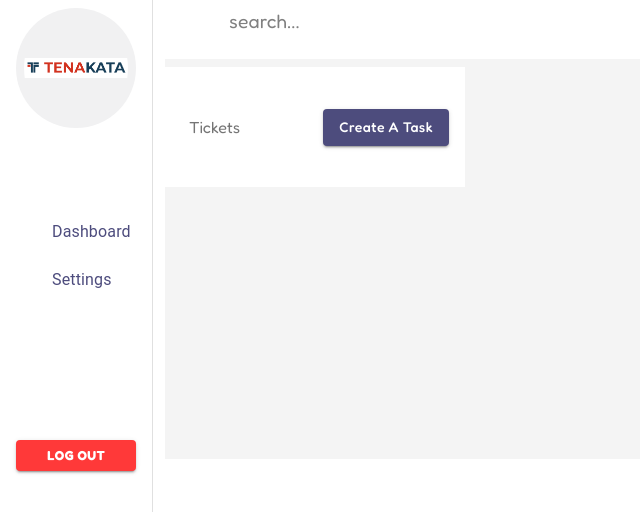
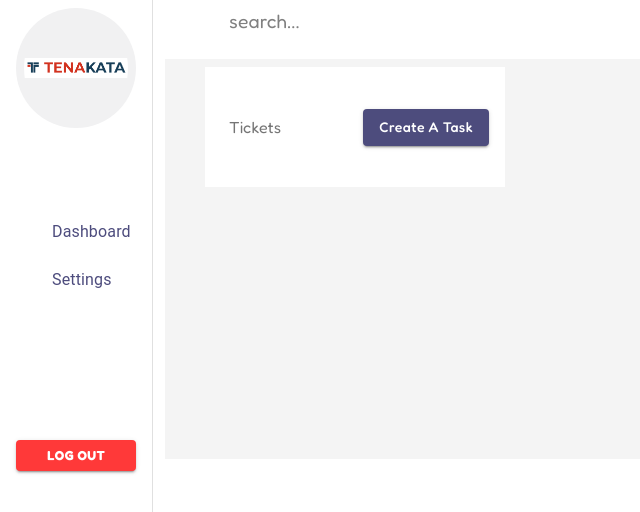
Before and after one commit to Naominm/ticket-management-system-frontend, a React (Vite) app: page /home in a window 1280 px wide. Shown: the top 512 px of the page, without its empty margins (0-640 px from the left). Built offline with nearby package versions, Linux system fonts and the light colour scheme; some icons are missing.

Commit message:
Style: increase the padding left of the main parent container

```diff
--- a/src/pages/mainPage.tsx
+++ b/src/pages/mainPage.tsx
@@ -27,6 +27,7 @@ export default function CollapsibleSidebar() {
             bgcolor: "#f4f4f4",
             minHeight: "400px",
             mt: 2,
+            pl: 5,
             display: "flex",
             flexDirection: "column",
             gap: 5,
@@ -44,10 +45,13 @@ export default function CollapsibleSidebar() {
               backgroundColor: "#fff",
             }}
           >
-            <IconButton
-              sx={{ fontSize: "1rem", fontFamily: "var(--primary-font)" }}
-            >
-              Tickets
+            <IconButton>
+              <Typography
+                sx={{ fontSize: "1rem", fontFamily: "var(--primary-font)" }}
+              >
+                {" "}
+                Tickets
+              </Typography>
             </IconButton>
             <Button
               variant="contained"
```
